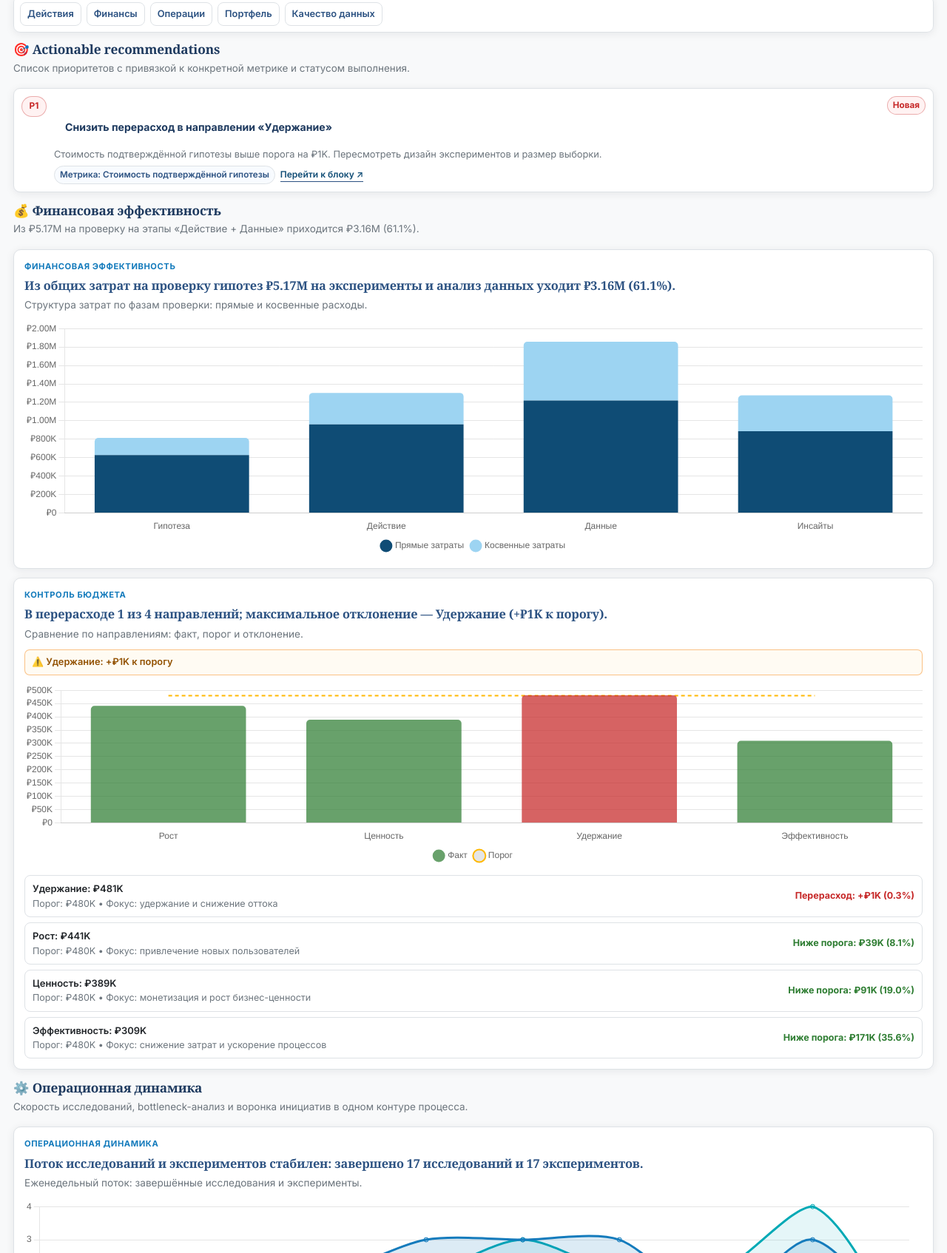
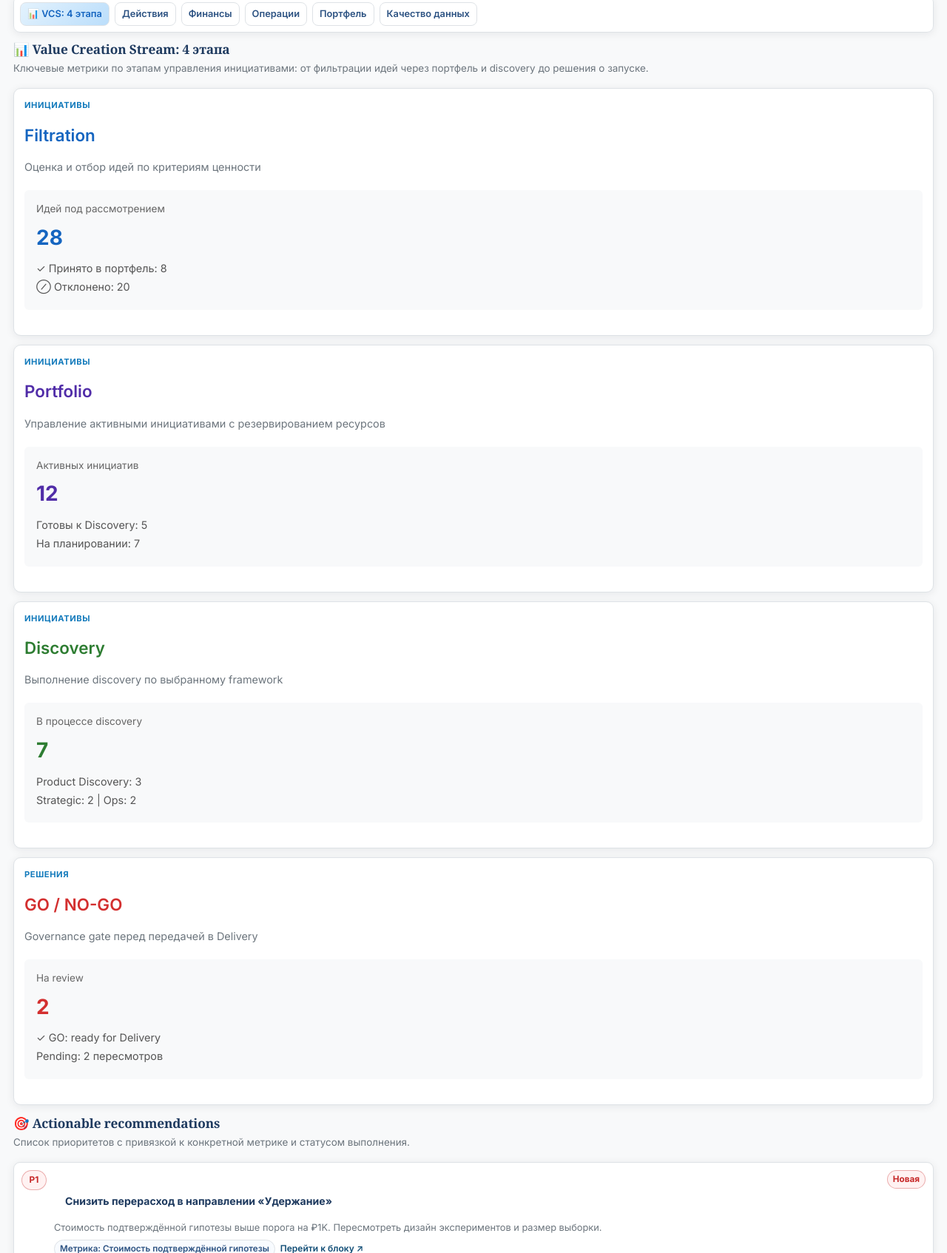
Before and after one commit to jackrescuer-gif/Discovery-in-value, a plain HTML site: page тестыИИ/discovery/executive-dashboard.html in a window 1280 px wide. Shown: the part 1284-2978 px from the top of the page at 74% size. Drawn offline with nearby package versions, Linux system fonts and the light colour scheme.

Commit message:
feat(executive-dashboard): add VCS 4-stage KPI section with metrics

```diff
--- a/тестыИИ/discovery/executive-dashboard.html
+++ b/тестыИИ/discovery/executive-dashboard.html
@@ -1093,12 +1093,77 @@
         <section class="kpi-grid" id="kpiGrid"></section>
 
         <nav class="section-nav" aria-label="Навигация по разделам">
+            <a class="section-link" href="#section-vcs-stages" style="background: linear-gradient(135deg, #e3f2fd 0%, #bbdefb 100%); font-weight: 600; color: #1565c0;">📊 VCS: 4 этапа</a>
             <a class="section-link" href="#section-actions">Действия</a>
             <a class="section-link" href="#section-finance">Финансы</a>
             <a class="section-link" href="#section-operations">Операции</a>
             <a class="section-link" href="#section-strategy">Портфель</a>
             <a class="section-link" href="#section-data">Качество данных</a>
         </nav>
+
+        <section class="dashboard-section" id="section-vcs-stages">
+            <div class="section-head">
+                <h2>📊 Value Creation Stream: 4 этапа</h2>
+                <p>Ключевые метрики по этапам управления инициативами: от фильтрации идей через портфель и discovery до решения о запуске.</p>
+            </div>
+            <div class="section-grid">
+                <article class="card section-card">
+                    <div class="section-label">Инициативы</div>
+                    <h3 style="color: #1565c0; font-size: 1.4rem; margin: 16px 0;">Filtration</h3>
+                    <p class="subtitle" style="font-size: 0.9rem;">Оценка и отбор идей по критериям ценности</p>
+                    <div style="margin: 20px 0; padding: 16px; background: #f8f9fa; border-radius: 6px;">
+                        <div style="font-size: 0.85rem; color: #666; margin-bottom: 8px;">Идей под рассмотрением</div>
+                        <div style="font-size: 28px; font-weight: 700; color: #1565c0; margin-bottom: 12px;">28</div>
+                        <div style="font-size: 0.9rem; color: #555;">
+                            <div style="margin: 4px 0;">✓ Принято в портфель: 8</div>
+                            <div style="margin: 4px 0;">⊘ Отклонено: 20</div>
+                        </div>
+                    </div>
+                </article>
+
+                <article class="card section-card">
+                    <div class="section-label">Инициативы</div>
+                    <h3 style="color: #512da8; font-size: 1.4rem; margin: 16px 0;">Portfolio</h3>
+                    <p class="subtitle" style="font-size: 0.9rem;">Управление активными инициативами с резервированием ресурсов</p>
+                    <div style="margin: 20px 0; padding: 16px; background: #f8f9fa; border-radius: 6px;">
+                        <div style="font-size: 0.85rem; color: #666; margin-bottom: 8px;">Активных инициатив</div>
+                        <div style="font-size: 28px; font-weight: 700; color: #512da8; margin-bottom: 12px;">12</div>
+                        <div style="font-size: 0.9rem; color: #555;">
+                            <div style="margin: 4px 0;">Готовы к Discovery: 5</div>
+                            <div style="margin: 4px 0;">На планировании: 7</div>
+                        </div>
+                    </div>
+                </article>
+
+                <article class="card section-card">
+                    <div class="section-label">Инициативы</div>
+                    <h3 style="color: #2e7d32; font-size: 1.4rem; margin: 16px 0;">Discovery</h3>
+                    <p class="subtitle" style="font-size: 0.9rem;">Выполнение discovery по выбранному framework</p>
+                    <div style="margin: 20px 0; padding: 16px; background: #f8f9fa; border-radius: 6px;">
+                        <div style="font-size: 0.85rem; color: #666; margin-bottom: 8px;">В процессе discovery</div>
+                        <div style="font-size: 28px; font-weight: 700; color: #2e7d32; margin-bottom: 12px;">7</div>
+                        <div style="font-size: 0.9rem; color: #555;">
+                            <div style="margin: 4px 0;">Product Discovery: 3</div>
+                            <div style="margin: 4px 0;">Strategic: 2 | Ops: 2</div>
+                        </div>
+                    </div>
+                </article>
+
+                <article class="card section-card">
+                    <div class="section-label">Решения</div>
+                    <h3 style="color: #d32f2f; font-size: 1.4rem; margin: 16px 0;">GO / NO-GO</h3>
+                    <p class="subtitle" style="font-size: 0.9rem;">Governance gate перед передачей в Delivery</p>
+                    <div style="margin: 20px 0; padding: 16px; background: #f8f9fa; border-radius: 6px;">
+                        <div style="font-size: 0.85rem; color: #666; margin-bottom: 8px;">На review</div>
+                        <div style="font-size: 28px; font-weight: 700; color: #d32f2f; margin-bottom: 12px;">2</div>
+                        <div style="font-size: 0.9rem; color: #555;">
+                            <div style="margin: 4px 0;">✓ GO: ready for Delivery</div>
+                            <div style="margin: 4px 0;">Pending: 2 пересмотров</div>
+                        </div>
+                    </div>
+                </article>
+            </div>
+        </section>
 
         <section class="dashboard-section" id="section-actions">
             <div class="section-head">
```
